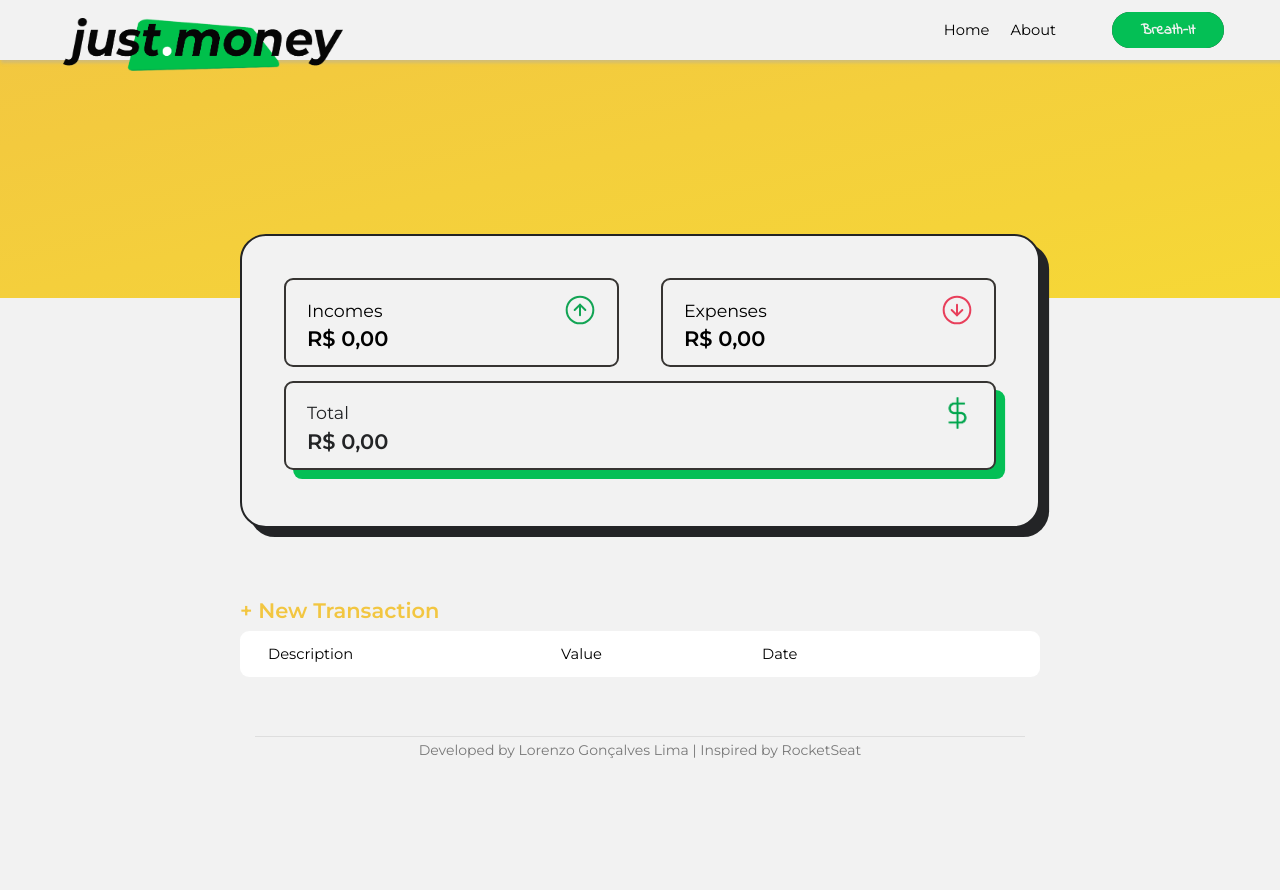
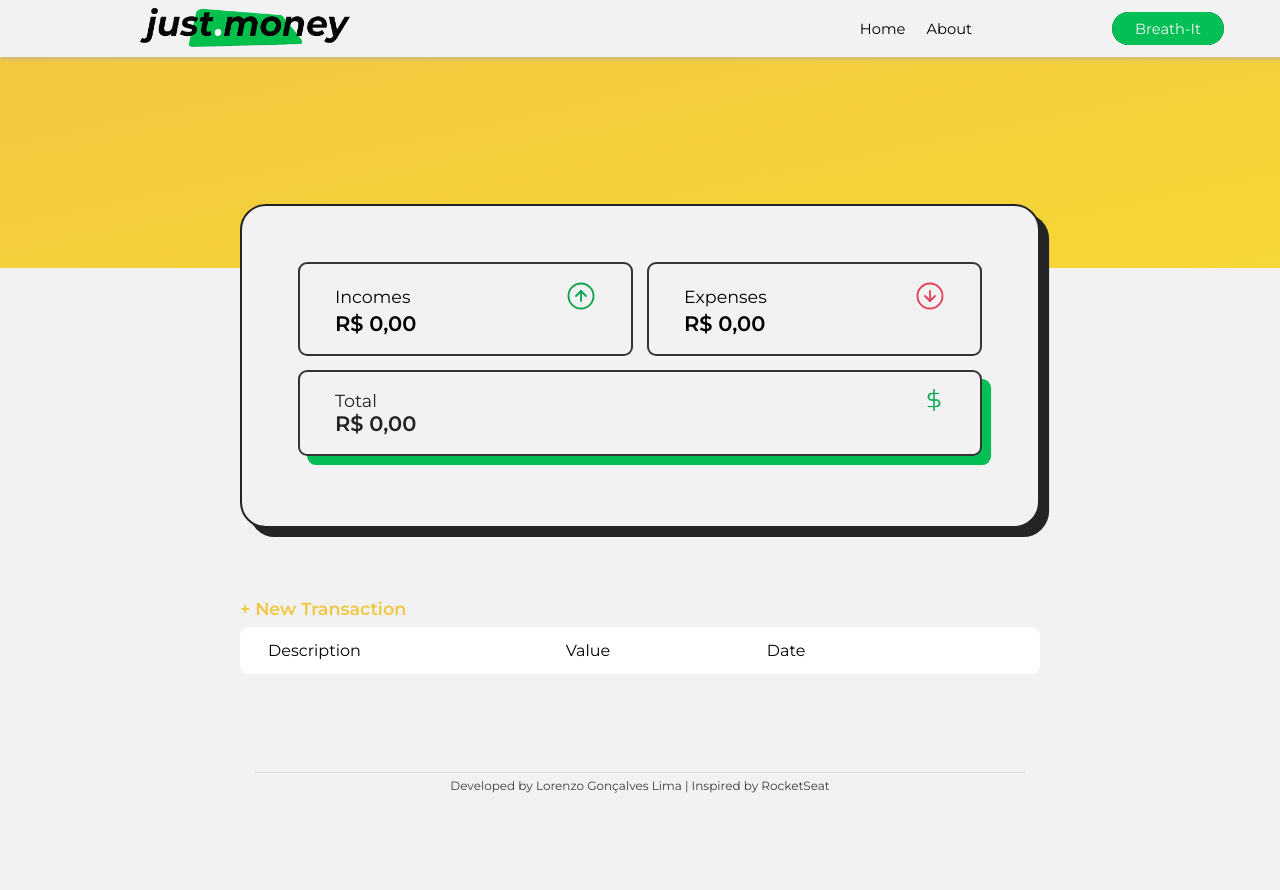
Before and after one commit to lorenzolima/First-WebApp, a plain HTML site: page index.html in a window 1280 px wide. Before the commit the page ends 800 px from the top, so only its background shows below. Drawn offline with Linux system fonts and the light colour scheme.

Commit message:
Update files

```diff
--- a/index.html
+++ b/index.html
@@ -33,7 +33,7 @@
             </button>
         </nav>
 
-        <a href="http://127.0.0.1:5500/index.html" class='logo-a'>
+        <a href="https://lorenzolima.github.io/First-WebApp/" class='logo-a'>
             <img class="logo" src="./assets/logo-just.money.png" alt="breathIt">
         </a>
     </header>
@@ -48,7 +48,7 @@
                     <div class="card card-incomes">
                         <h3>
                             <span>Incomes</span>
-                            <img src="./assets/income.svg" alt="income-icon">
+                            <img class="icons" src="./assets/income.svg" alt="income-icon">
                         </h3>
                         <p id="incomeDisplay">R$ 0,00</p>
                     </div>
@@ -56,7 +56,7 @@
                     <div class="card card-expenses">
                         <h3>
                             <span>Expenses</span>
-                            <img src="./assets/expense.svg" alt="expense-icon">
+                            <img class="icons" src="./assets/expense.svg" alt="expense-icon">
                         </h3>
                         <p id="expenseDisplay">R$ 0,00</p>
                     </div>
@@ -65,7 +65,7 @@
                 <div class="card card-total">
                     <h3>
                         <span>Total</span>
-                        <img src="./assets/total.png" alt="total-icon">
+                        <img class="icons" src="./assets/total.png" alt="total-icon">
                     </h3>
                     <p id="totalDisplay">R$ 0,00</p>
                 </div>
--- a/style.css
+++ b/style.css
@@ -55,7 +55,7 @@ body {
 }
 
 header {
-    padding-bottom: 5rem;
+    padding-bottom: 8rem;
 
     background: linear-gradient(to left top, #f6d836, #f5d339, #f4cf3c, #f3ca3e, #f2c641);}
 /* ------------------ Navigation Buttons ------------------ */
@@ -63,9 +63,8 @@ nav {
     position: relative;
     display: flex;
     flex-direction: row;
-    gap: 4rem;
     padding: .85rem 2rem;
-    justify-content: end;
+    justify-content: space-between;
     align-items: center;
 
     background-color: var(--white);
@@ -116,11 +115,11 @@ nav .page-nav {
 .front {
     display: block;
     padding: 0.45rem 0.55rem;
-    width: 5rem;
+    width: 6rem;
     border-radius: 4rem;
-    font-size: 0.85rem;
-    font-family: 'Indie Flower';
-    font-weight: bolder;
+    font-size: 12px;
+    font-family: 'Montserrat';
+    font-weight: 100;
     transform: translateY(0px);
 
 
@@ -139,22 +138,23 @@ nav .page-nav {
 
 /* ------------------ Logo ------------------ */
 a.logo-a {
+    display: block;
     position: relative;
-    display: inline-flex;
+    text-align: center;
+    margin: auto;
+    top: 3.5rem;
 
-    left: 1.75rem;
-    bottom: 2.75rem;
     padding-bottom: 2rem;
 }
 a img {
-    width: 10rem;
-    height: 1.825rem;
+    width: 11.5rem;
+    height: 2rem;
 }
 
 /* -------------- Links & Buttons ------------- */
 .new {
     font-weight: bolder;
-    font-size: 1.5rem;
+    font-size: 1.25rem;
 
     text-decoration: none;
     color: var(--yellow);
@@ -215,15 +215,17 @@ h2 {
 /* ------------------ Cards ----------------- */
 
 #cards {
+    display: block;
     position: relative;
-    padding: 3rem;
+    padding: 2.5rem;
     bottom: 1rem;
-    width: 100%;
+    width: 85%;
+    margin: 0 auto 0 auto;
     background: var(--white);
 
     border: 2px solid #232426;
     border-radius: 1.85rem;
-    box-shadow: .65rem .65rem #232426;
+    box-shadow: .65rem .65rem #232425;
 }
 #cards .card-total{
     background: var(--white);
@@ -236,15 +238,15 @@ h2 {
 
 #cards h3 {
     font-weight: normal;
-    font-size: 1.25rem;
+    font-size: 1rem;
 }
 #cards p {
     font-weight: bolder;
-    font-size: 1.5rem;
+    font-size: 1.25rem;
 }
 
 .card {
-    padding: 1rem 1.5rem;
+    padding: 0.75rem 1.25rem;
     border-radius: .65rem;
     margin-bottom: 1rem;
     border: 2px solid #363432;
@@ -260,15 +262,24 @@ h2 {
     font-size: 1rem;
 }
 
+.icons{
+    width: 22px;
+}
+
+.card-total .icons{
+    width: 22px;
+}
+
 /* ------------------ Table Transactions ----------------- */
 #data-table {
     display: block;
     overflow-x: auto;
     overflow-y: visible;
-    max-height: 18rem;
+    height: 15rem;
 
     color: var(--color-dark);
 }
+
 table {
     width: 100%;
     border-spacing: 0 0.25rem;
@@ -285,15 +296,16 @@ table tbody tr td:last-child {
 }
 table th{
     text-align: left;
-    font-size: 1.05rem;
+    font-size: 12px;
     font-weight: normal;
-    padding: 1rem 2rem;
+    padding: 0.5rem 1.5rem;
 
     background: white;
 }
 table td{
     font-weight: 100;
-    padding: 1rem 2rem;
+    font-size: 10px;
+    padding: 0.5rem 1.5rem;
 
     background: white;
 }
@@ -319,6 +331,10 @@ td.income{
     color: var(--green);
 }
 
+img#remove-data {
+    width: 14px;
+}
+
 /* >>>>>>>>>>>>>>>>>>>>> MODAL <<<<<<<<<<<<<<<<<<<<*/
 .modal-overlay {
     display: flex;
@@ -326,13 +342,14 @@ td.income{
     justify-content: center;
 
     position: fixed;
-    width: 100%;
+    width: 100vw;
     height: 100%;
     top: 0;
     opacity: 0;
     visibility: hidden;
 
     background-color: rgba(0,0,0,0.7);
+    z-index: 2;
 }
 
 .modal-overlay.active {
@@ -341,8 +358,9 @@ td.income{
 }
 .modal {
     padding: 2rem;
-    max-width: 500px;
+    max-width: 300px;
     width: 90%;
+
     border-radius: 1.85rem;
     box-shadow: .45rem .45rem var(--yellow);
 
@@ -420,18 +438,17 @@ input {
 /* >>>>>>>>>>>>>>>>>>>> FOOTER <<<<<<<<<<<<<<<<<<<<*/
 
 footer {
-    position: relative;
-    top: 2rem;
-    width: 30rem;
-    margin-left: auto;
-    margin-right: auto;
-    text-align: center;
-    padding-top: 0.25rem;
+    display: block;
+    position: fixed;
+    bottom: 0.5rem;
+    left: 1.15rem;
+    right: 0px;
+    margin-bottom: 0px;
+    width: auto;
 
-    opacity: 0.5;
-    font-size: 12px;
+    opacity: 0.75;
+    font-size: 10px;
 
-    border-top: 1px solid rgb(203, 204, 204);
     color: black;
 }
 
@@ -441,21 +458,25 @@ footer {
         font-size: 87.5%;
     }
 
+    header {
+        padding-bottom: 10rem;
+    }
     /* ------------------- logo ------------------- */
     a.logo-a {
-        left: 4.5rem;
-        bottom: 3rem;
+        display: inline-block;
+        top: -3.5rem;
+        left: 10rem;
     }
     a img {
-        left: 12rem;
-        bottom: 3rem;
-        width: 20rem;
-        height: 3.75rem;
+        width: 15rem;
+        height: 2.75rem;
     }
 
     /* ------------------- nav ------------------- */
     nav {
         padding: .85rem 4rem;
+        justify-content: end;
+        gap: 10rem;
     }
     .nav {
         font-size: 1.05rem;
@@ -468,21 +489,35 @@ footer {
     nav .button-nav {
         padding: 1rem 0.5rem 1rem 1rem;
     }
-    /* ------------------------------------------- */
 
-    a.logo-a {
-        position: relative;
-        display: inline-flex;
-        height: 12rem;
-    }
-
+    /* ---------------- balance ---------------- */
     #balance {
         display: flex;
     }
 
+    /* ---------------- cards ---------------- */
     #cards{
+        padding: 4rem;
+        width: 100%;
         bottom: 3rem;
     }
+    #cards h3 {
+        font-size: 1.25rem;
+    }
+    #cards p {
+        font-size: 1.5rem;
+    }
+    .card {
+        padding: 1.25rem 2.5rem;
+    }
+    .card h3{
+        display: flex;
+        align-items: center;
+        justify-content: space-between;
+        font-weight: normal;
+        font-size: 1.5rem;
+    }
+
     #cards .card-incomes,
     #cards .card-expenses {
         width: 335px;
@@ -491,10 +526,48 @@ footer {
         display: flex;
         justify-content: space-between;
     }
+    .icons {
+        width: 2.15rem;
+    }
 
+    /* ---------------- data-table ---------------- */
+    #data-table {
+        height: 19rem;
+    }
+
+    table th{
+        font-size: 16px;
+        padding: 1rem 2rem;
+    }
+    table td{
+        font-size: 14px;
+        padding: 1rem 2rem;
+    }
+    img#remove-data {
+        width: 20px;
+    }
+
+    /* ---------------- footer ---------------- */
     footer {
-        top: 4rem;
+        position: fixed;
+        bottom: 0.5rem;
+        left: 0px;
+        right: 0px;
         width: 55rem;
-        font-size: 1rem;
+        margin: 0 auto 0 auto;
+        padding-top: 5px;
+
+        font-size: 12px;
+        text-align: center;
+
+        border-top: 1px solid rgb(203, 204, 204);
     }
+
+    /* ---------------- modal ---------------- */
+    .modal {
+        padding: 2rem;
+        max-width: 500px;
+        width: 90%;
+    }
+
 }
```
